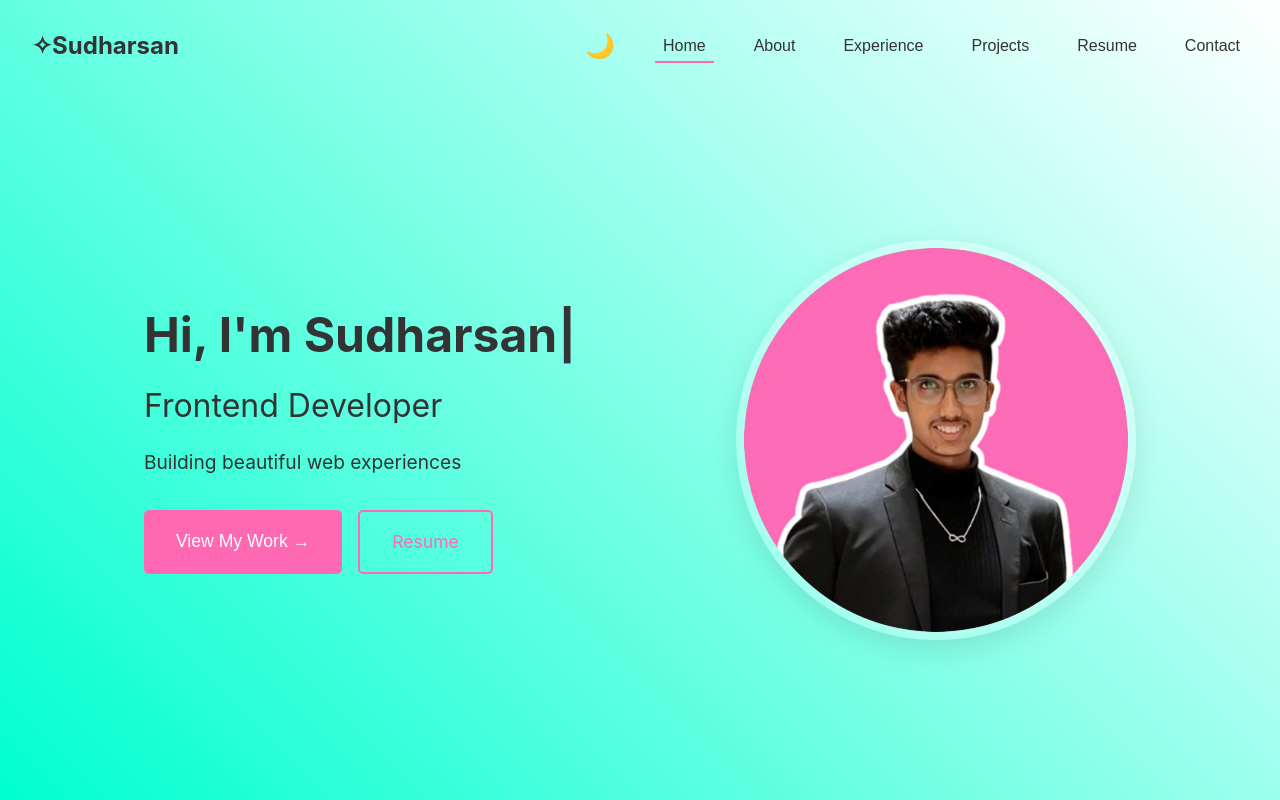
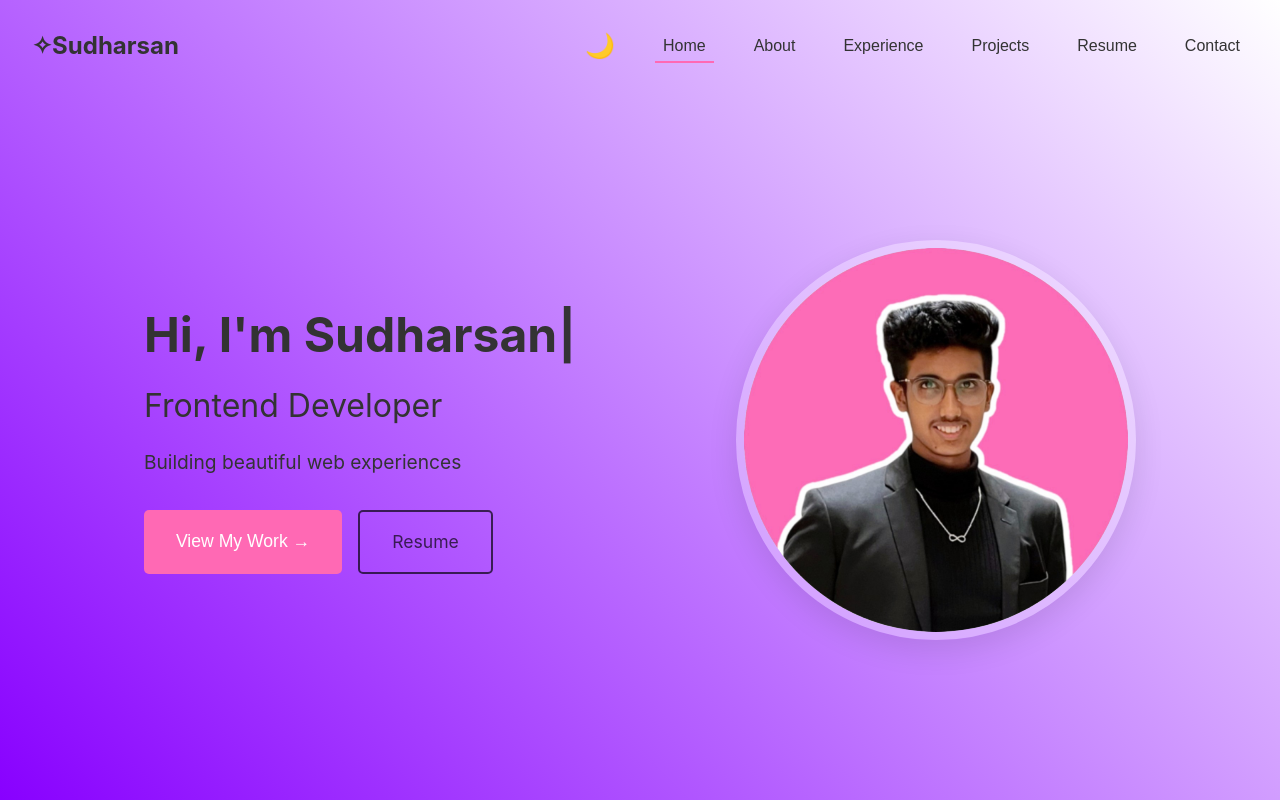
Before and after one commit to SudharsanSaravanan/Portfolio, a React (Create React App) app: page / in a window 1280 px wide. Shown: the top 800 px of the page. Built offline with nearby package versions, Linux system fonts and the light colour scheme.

Commit message:
bg commit

```diff
--- a/src/App.css
+++ b/src/App.css
@@ -1,7 +1,7 @@
 /* Base styles and variables */
 :root {
   --primary-color: #ff69b4;
-  --secondary-color: #00ffd0;
+  --secondary-color: #8800ff;
   --text-color: #333;
   --background-color: #fff;
   --transition: all 0.3s ease;
@@ -183,11 +183,12 @@ body {
 
 .cta-button.secondary {
   background: transparent;
-  border: 2px solid var(--primary-color);
-  color: var(--primary-color);
+  border: 2px solid rgba(0, 0, 0, 0.675);
+  color: rgb(0, 0, 0, 0.675);
 }
 
 .cta-button.secondary:hover {
+  border: 2px solid var(--primary-color);
   background: var(--primary-color);
   color: white;
 }
--- a/src/App.js
+++ b/src/App.js
@@ -111,7 +111,7 @@ function App() {
   <div className="skills-card">
     <h3>Programming Languages & Frameworks</h3>
     <div className="skills-grid">
-      <img src="https://skillicons.dev/icons?i=c,cpp,py,java,firebase,vercel,js,html,css,react,nodejs,mysql,nodejs,materialui,haskell,eclipse,vscode,powershell&perline=6" alt="programming" />
+      <img src="https://skillicons.dev/icons?i=c,cpp,py,java,firebase,vercel,js,html,css,react,nodejs,mysql,materialui,haskell,electron,redux,eclipse,vscode,powershell&perline=6" alt="programming" />
     </div>
   </div>
   <div className="skills-card">
```
